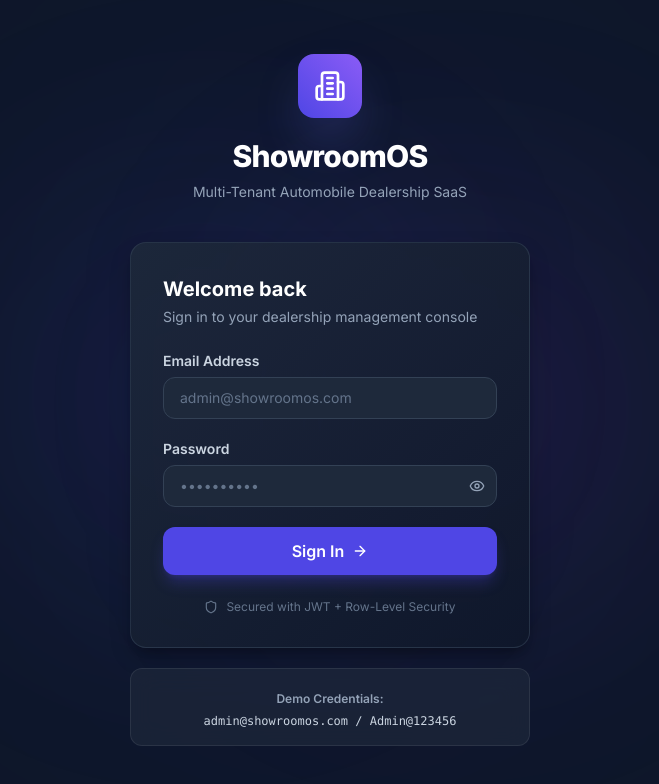
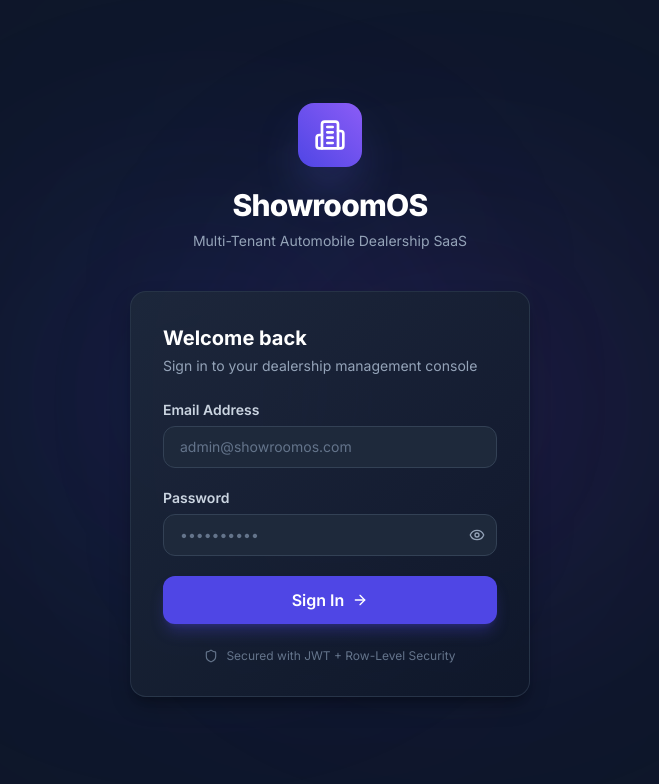
Before and after one commit to ShowroomApps/dashboard, a Next.js app: page /login in a window 1280 px wide. Shown: the top 784 px of the page, without its empty margins (310-969 px from the left). Built offline with nearby package versions, Linux system fonts and the light colour scheme; no server answers.

Commit message:
chore: remove demo credentials from login page

```diff
--- a/src/app/login/page.tsx
+++ b/src/app/login/page.tsx
@@ -184,13 +184,6 @@ export default function LoginPage() {
           <LoginForm />
         </Suspense>
 
-        {/* Demo Credentials */}
-        <div className="mt-5 p-4 glass-panel rounded-xl text-center">
-          <span className="text-xs font-semibold text-slate-400">Demo Credentials:</span>
-          <div className="text-xs text-slate-300 mt-1 font-mono">
-            admin@showroomos.com / Admin@123456
-          </div>
-        </div>
       </div>
     </div>
   );
```
